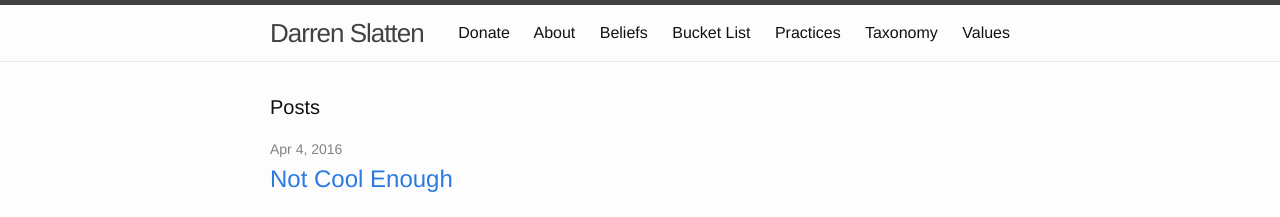
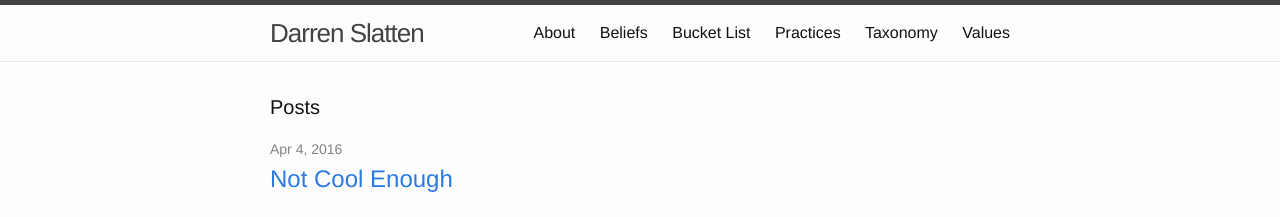
Before and after one commit to dslatten/dslatten.github.io, a Jekyll site: the page built from index.html, in a window 1280 px wide and 900 px high. Shown: the top 217 px of the window. Built offline with Jekyll 4.4.1, drawn with Linux system fonts in a browser that asks for light colours.

Commit message:
Remove donate link

```diff
--- a/_includes/header.html
+++ b/_includes/header.html
@@ -10,7 +10,7 @@
         </svg>
       </a>
       <div class="trigger">
-        <a class="page-link" href="https://www.paypal.com/cgi-bin/webscr?cmd=_s-xclick&hosted_button_id=3KAWR8X7AWACS">Donate</a>{% for my_page in site.pages %}{% if my_page.title %}
+        {% for my_page in site.pages %}{% if my_page.title %}
         <a class="page-link" href="{{ my_page.url | prepend: site.baseurl }}">{{ my_page.title }}</a>{% endif %}{% endfor %}
       </div>
     </nav>
```
